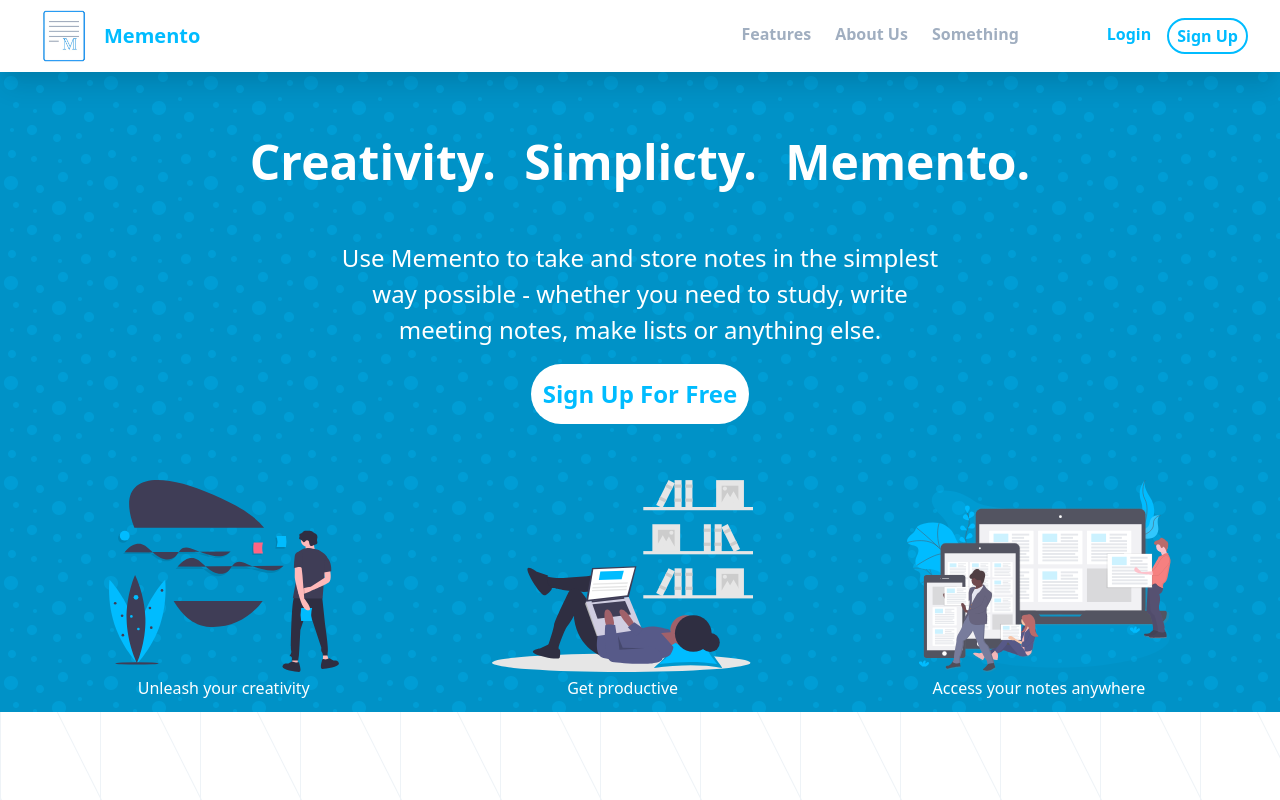
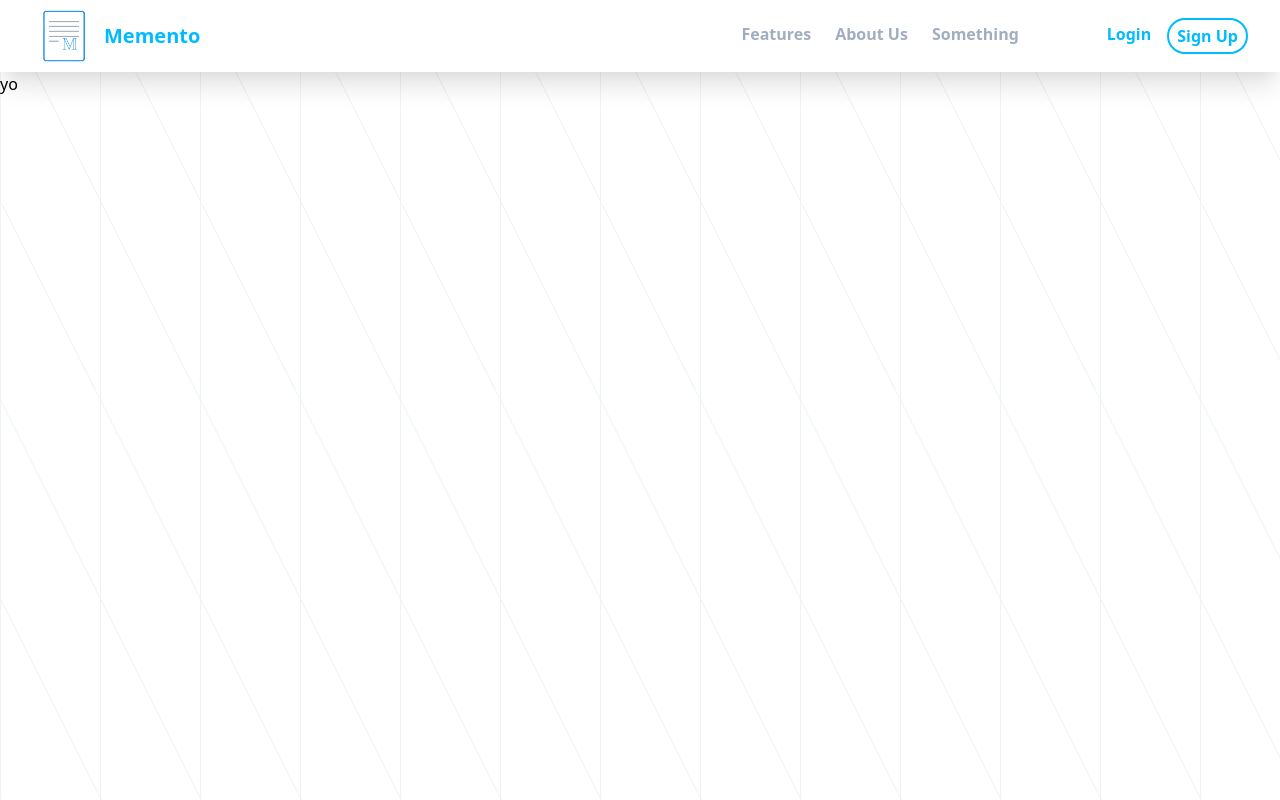
Before and after one commit to umairrr9/Memento, a React (Create React App) app in the folder client/: page /note in a window 1280 px wide. Built offline with nearby package versions, Linux system fonts and the light colour scheme.

Commit message:
worked on form and landing page

```diff
--- a/client/src/App.js
+++ b/client/src/App.js
@@ -1,6 +1,7 @@
 import React from 'react';
 import Landing from './pages/Landing';
 import Form from './pages/Form';
+import Note from './pages/Note';
 import {
   BrowserRouter as Router,
   Switch,
@@ -15,6 +16,9 @@ function App() {
           <Route path="/form">
             <Form />
           </Route>
+          <Route path="/note">
+            <Note />
+          </Route>
           <Route path="/">
             <Landing />
           </Route>
--- /dev/null
+++ b/client/src/components/ImageCaption.js
@@ -0,0 +1,12 @@
+import React from 'react';
+
+function ImageCaption({imageClasses, image, captionClasses, caption}) {
+    return(
+        <div>
+            <img className={imageClasses} src={image} />
+            <h2 className={captionClasses}>{caption}</h2>
+        </div>
+    )
+}
+
+export default ImageCaption;
--- a/client/src/components/useForm.js
+++ b/client/src/components/useForm.js
@@ -19,12 +19,17 @@ const useForm = (callback) => {
     setValues(values => ({ ...values, isLogin: !values.isLogin}));
   }
 
+  const setValue = (key, value) => {
+    return setValues(values => ({ ...values, [key]: value}));
+  }
+
   return {
     handleChange,
     handleSubmit,
     values,
     handleIsLogin,
-    setValues
+    setValues,
+    setValue
   }
 };
 
--- a/client/src/pages/Form.js
+++ b/client/src/pages/Form.js
@@ -7,13 +7,13 @@ import logo from '../assets/transparent.png';
 // https://upmostly.com/tutorials/using-custom-react-hooks-simplify-forms
 
 const Form = () => {
-  const { values, handleChange, handleSubmit, handleIsLogin, setValues } = useForm(login);
+  const { values, handleChange, handleSubmit, handleIsLogin, setValues, setValue } = useForm(login);
   const { email, password, confirmPassword, username, emailError, passwordError, confirmPasswordError, usernameError, isLogin } = values;
-  const passwordPattern1 = new RegExp('^[a-zA-Z 0-9?!_-]*$');
-  const passwordPattern2 = new RegExp('^(?=.*[A-Z])(?=.*[0-9])(?=.*[a-z]).{8,}$');
+  // const passwordPattern1 = new RegExp('^[a-zA-Z 0-9?!_-]*$');
+  const passwordPattern2 = new RegExp('^(?=.*[A-Z])(?=.*[0-9])(?=.*[@#$£%^&+=])(?=.*[a-z]).{8,}$');
 
   useEffect(() => {
-    let isLogin = new URLSearchParams(window.location.search).get("isLogin") ? true : false;
+    let isLogin = new URLSearchParams(window.location.search).get("isLogin") === "1" ? true : false;
     setValues(values => ({ ...values, isLogin: isLogin}));
   }, [setValues]);
 
@@ -22,14 +22,25 @@ const Form = () => {
     // check whether they are signing up or logging in
     // make post request to do login/signup
 
-    if (!email) setValues(values => ({ ...values, emailError: "Please enter a email." }));
-    if (!username) setValues(values => ({ ...values, usernameError: "Please enter a username." }));
-    if (!password) setValues(values => ({ ...values, passwordError: "Please enter a password." }));
+    // check they are not empty
+    if (!email) setValue("emailError", "Please enter a email.");
+    if (!username) setValue("usernameError", "Please enter a username.");
+    if (!password) setValue("passwordError", "Please enter a password.");
 
-    if (!(password.match(passwordPattern1) && password.match(passwordPattern2))) {
-      setValues(values => ({ ...values, passwordError: "Password is invalid." }));
+    //if (!(password.match(passwordPattern1) && password.match(passwordPattern2))) {
+    if (!password.match(passwordPattern2)) {
+      //setValues(values => ({ ...values, passwordError: "Password is invalid." }));
+      setValue("passwordError", "The password should be at least 8 characters long and contain at least one uppercase, lowercase, number, and one special character.");
     } else {
-      setValues(values => ({ ...values, passwordError: "" }));
+      //setValues(values => ({ ...values, passwordError: "" }));
+      setValue("passwordError", "");
+    }
+
+    // if the passwords are equal
+    if (!isLogin && (password !== confirmPassword)) {
+      setValue("confirmPasswordError", "This password doesn't match, please try again.");
+    } else {
+      setValue("confirmPasswordError", "");
     }
 
     console.log(values);
--- a/client/src/pages/Landing.js
+++ b/client/src/pages/Landing.js
@@ -7,6 +7,7 @@ import inSync from '../assets/in_sync.svg';
 import ideasFlow from '../assets/ideas_flow.svg';
 import thoughtProcess from '../assets/thought_process.svg';
 import {Link} from "react-router-dom";
+import ImageCaption from "../components/ImageCaption";
 
 function Landing() {
   return (
@@ -40,27 +41,24 @@ function Landing() {
             </div>
 
             <div className="m-auto text-center sm:flex sm:align-center sm:justify-around mt-10">
-              <div>
-                <img className="w-auto h-48 object-cover inline" src={thoughtProcess} />
-                <h2 className="mt-1 text-white">Unleash your creativity</h2>
-              </div>
-              <div>
-                <img className="w-auto h-48 object-cover inline mt-8 sm:mt-0" src={researching} />
-                <h2 className="mt-1 text-white">Get productive</h2>
-              </div>
-              <div>
-                <img className="w-auto h-48 object-cover inline mt-8 sm:mt-0" src={inSync} />
-                <h2 className="mt-1 text-white">Access your notes anywhere</h2>
-              </div>
+
+              <ImageCaption image={thoughtProcess} imageClasses="w-auto h-48 object-cover inline"
+              caption="Unleash your creativity" captionClasses="mt-1 text-white" />
+
+              <ImageCaption image={researching} imageClasses="w-auto h-48 object-cover inline mt-8 sm:mt-0"
+              caption="Get productive" captionClasses="mt-1 text-white" />
+
+              <ImageCaption image={inSync} imageClasses="w-auto h-48 object-cover inline mt-8 sm:mt-0"
+              caption="Get productive" captionClasses="mt-1 text-white" />
+
             </div>
 
             </div>
 
-
+</div>
           </div>
 
         </div>
-      </div>
   )
 
 }
--- /dev/null
+++ b/client/src/pages/Note.js
@@ -0,0 +1,17 @@
+import React, { useEffect } from 'react';
+import NavBar from '../components/NavBar';
+
+function Note() {
+    return (
+        <div>
+            <NavBar />
+
+            <div className="">
+                yo
+            </div>
+
+        </div>
+    )
+}
+
+export default Note
```
